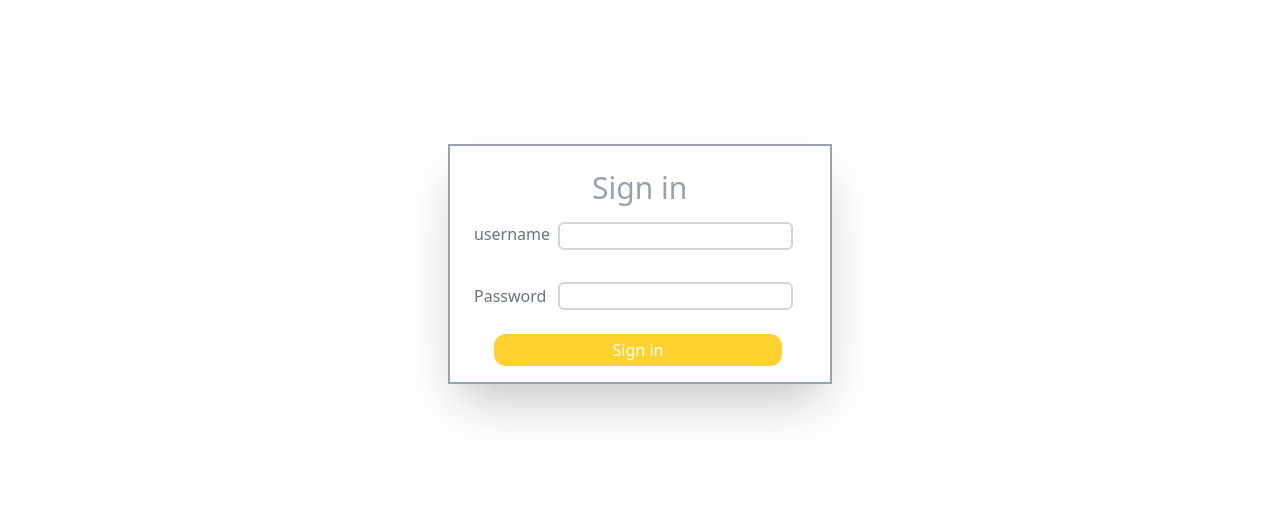
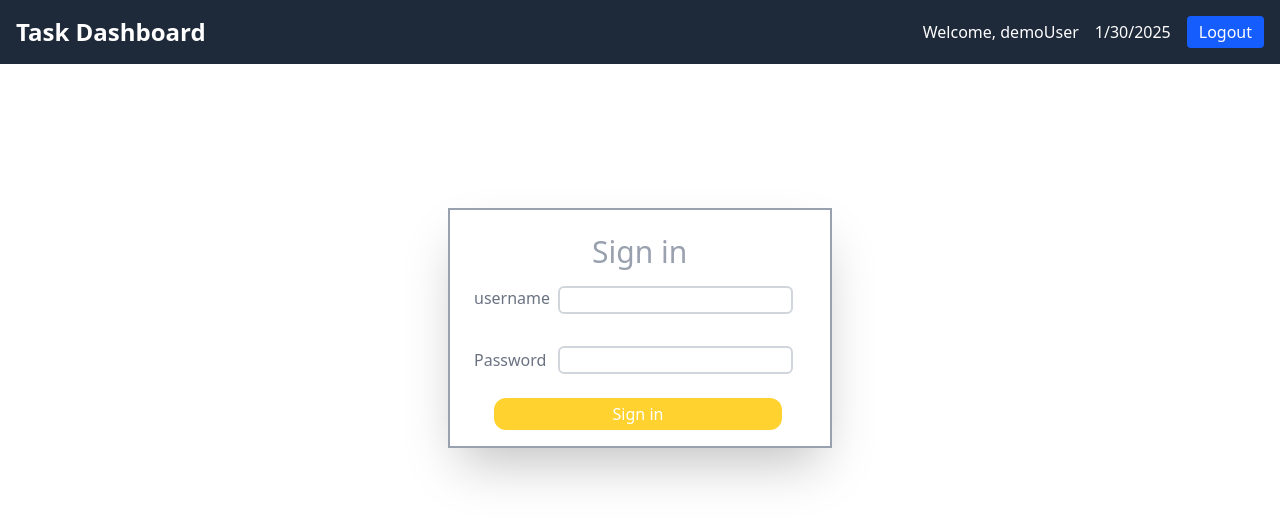
Before and after one commit to 2311-pk/Task_Management_system-mern-Stack, a React (Vite) app in the folder Frontend/: page / in a window 1280 px wide. Shown: the top 522 px of the page. Built offline with nearby package versions, Linux system fonts and the light colour scheme.

Commit message:
Updated35 sdDashboard.jsx

```diff
--- a/Frontend/package.json
+++ b/Frontend/package.json
@@ -11,7 +11,9 @@
   },
   "dependencies": {
     "@tailwindcss/vite": "^4.0.0",
+    "chart.js": "^4.4.7",
     "react": "^18.3.1",
+    "react-chartjs-2": "^5.3.0",
     "react-dom": "^18.3.1",
     "react-router-dom": "^7.1.3",
     "tailwindcss": "^4.0.0"
--- a/Frontend/src/App.jsx
+++ b/Frontend/src/App.jsx
@@ -7,6 +7,15 @@ function App() {
 
   return (
     <>
+    <header className="w-full bg-gray-800 text-white flex justify-between items-center p-4">
+  <h1 className="text-2xl font-bold">Task Dashboard</h1>
+  <div className="flex items-center gap-4">
+    <span>Welcome, demoUser</span>
+    <span>{new Date().toLocaleDateString()}</span>
+    <button className="bg-blue-600 px-3 py-1 rounded">Logout</button>
+  </div>
+</header>
+
      <Routes>
       <Route path='/' element={<Login/>}></Route>
       <Route path='/dashboard' element={<Dashboard/>}></Route>
--- a/Frontend/vite.config.js
+++ b/Frontend/vite.config.js
@@ -7,4 +7,7 @@ export default defineConfig({
   plugins: [react(),
     tailwindcss(),
   ],
+  optimizeDeps: {
+    include: ['react-chartjs-2'],
+  },
 })
```
Also changed, not shown: 1 other file (tests, documents, lock files or other folders).
